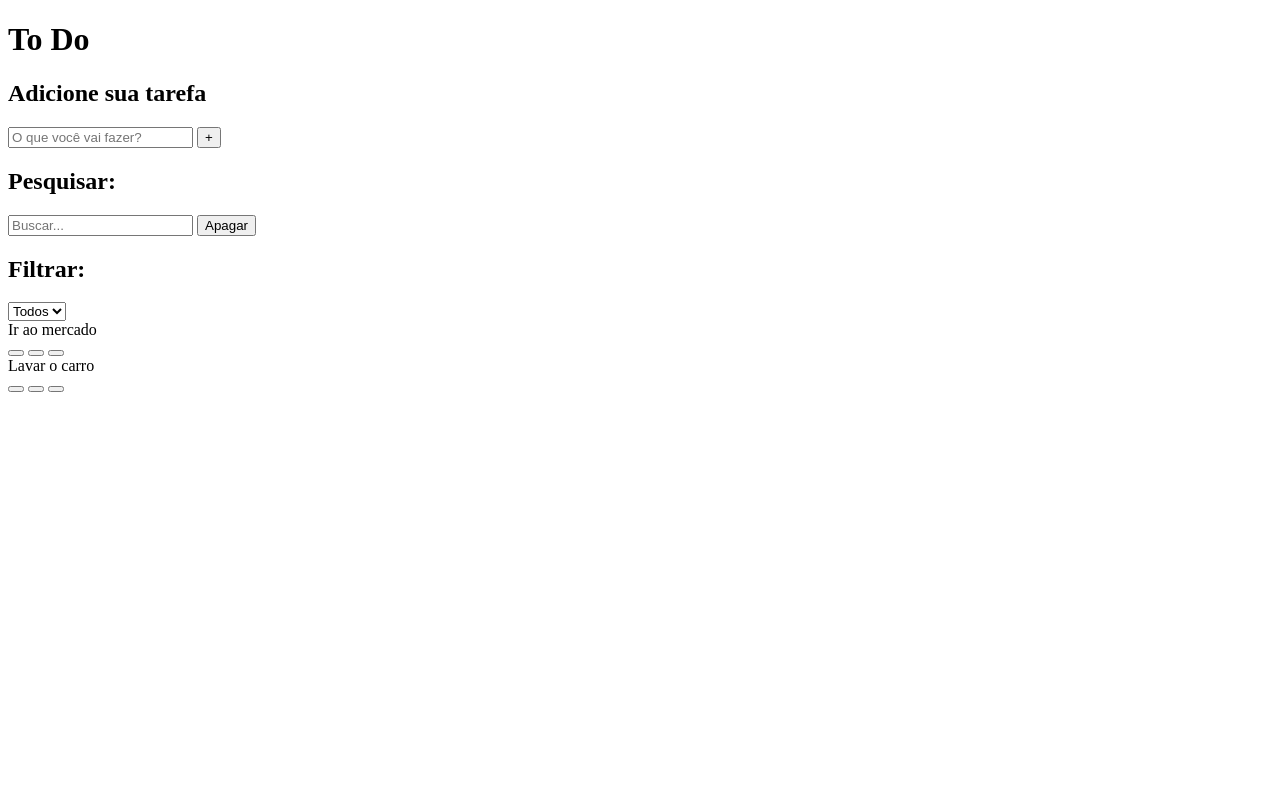
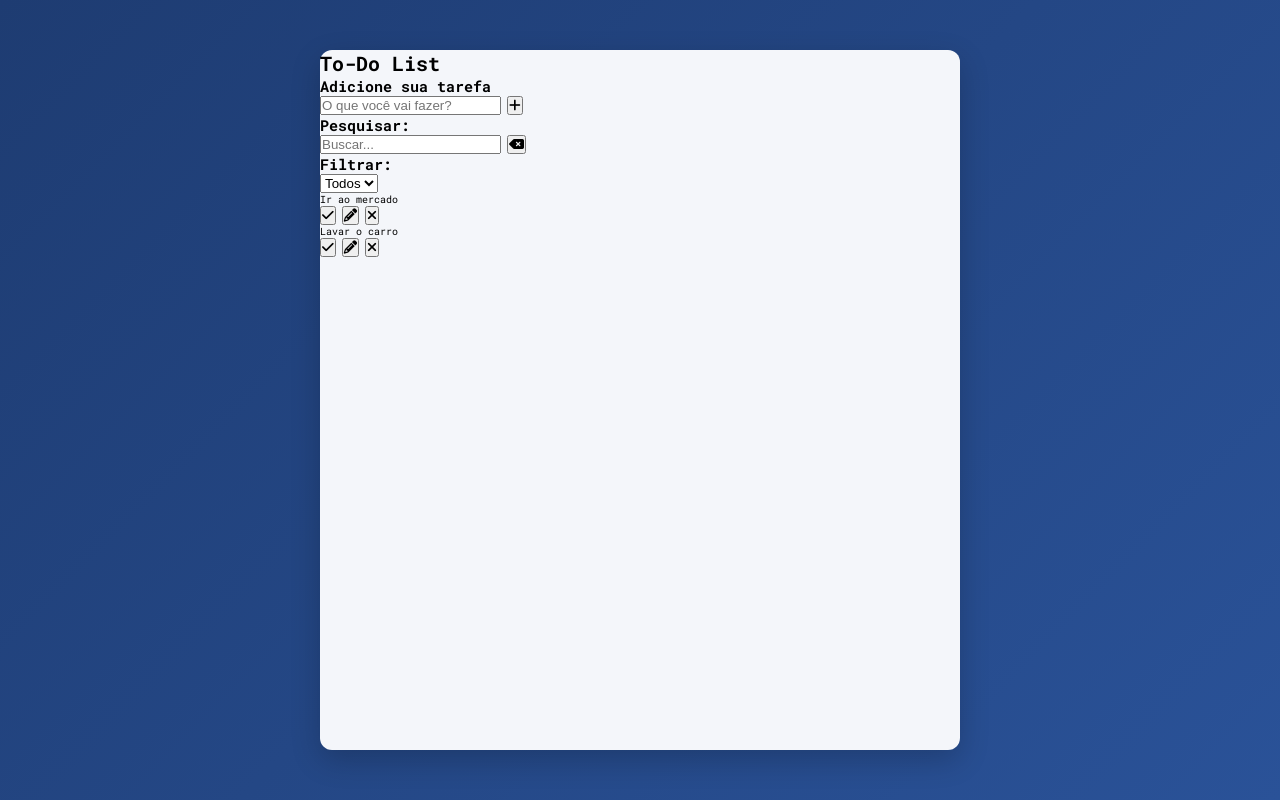
Before and after one commit to dor-95/ToDo, a plain HTML site: page index.html in a window 1280 px wide. Drawn offline with Linux system fonts and the light colour scheme.

Commit message:
Adicionado icones e iniciado estilização da página

```diff
--- a/index.html
+++ b/index.html
@@ -1,20 +1,25 @@
 <!DOCTYPE html>
-<html lang="en">
+<html lang="pt_br">
 <head>
     <meta charset="UTF-8">
     <meta name="viewport" content="width=device-width, initial-scale=1.0">
-    <title>To Do</title>
+    <link rel="stylesheet" href="https://cdnjs.cloudflare.com/ajax/libs/font-awesome/6.4.0/css/all.min.css">
+    <link rel="icon" type="image/png" href="icon__tarefa.png">
+    <link rel="stylesheet" href="style.css">
+    <title>To-Do List</title>
 </head>
 <body>
     <main>
-        <div>
-            <h1>To Do</h1>
+        <div class="container__title">
+            <h1>To-Do List</h1>
         </div>
         <div>
             <h2>Adicione sua tarefa</h2>
             <div>
                 <input type="text" placeholder="O que você vai fazer?">
-                <button>+</button>
+                <button>
+                    <i class="fa-solid fa-plus"></i>
+                </button>
             </div>
         </div>
         <div>
@@ -23,7 +28,9 @@
                     <h2>Pesquisar:</h2>
                     <div>
                         <input type="text" placeholder="Buscar...">
-                        <button> Apagar </button>
+                        <button>
+                            <i class="fa-solid fa-delete-left"></i>
+                        </button>
                     </div>
                 </div>
                 <div>
@@ -37,17 +44,29 @@
                 <div>
                     <div>Ir ao mercado</div>
                     <div>
-                        <button></button>
-                        <button></button>
-                        <button></button>
+                        <button>
+                            <i class="fa-solid fa-check"></i>
+                        </button>
+                        <button>
+                            <i class="fa-solid fa-pencil"></i>
+                        </button>
+                        <button>
+                            <i class="fa-solid fa-xmark"></i>
+                        </button>
                     </div>
                 </div>
-                                <div>
-                    <div>Lavar o carro</div>
+                <div>
+                        <div>Lavar o carro</div>
                     <div>
-                        <button></button>
-                        <button></button>
-                        <button></button>
+                        <button>
+                            <i class="fa-solid fa-check"></i>
+                        </button>
+                        <button>
+                            <i class="fa-solid fa-pencil"></i>
+                        </button>
+                        <button>
+                            <i class="fa-solid fa-xmark"></i>
+                        </button>
                     </div>
                 </div>
             </div>
--- /dev/null
+++ b/style.css
@@ -0,0 +1,29 @@
+@import url('https://fonts.googleapis.com/css2?family=Roboto+Mono:ital,wght@0,100..700;1,100..700&display=swap');
+
+* {
+    margin: 0;
+    padding: 0;
+    box-sizing: border-box;
+}
+
+html {
+    font-size: 62.5%;
+    font-family: "Roboto Mono", monospace;
+}
+
+body {
+    display: flex;
+    justify-content: center;
+
+    height: 100vh;
+    background: linear-gradient(135deg, #1e3c72, #2a5298);
+}
+
+main {
+    width: 50%;
+    margin: 50px;
+
+    background-color: #f4f6fa;
+    border-radius: 12px;
+    box-shadow: 0 10px 30px rgba(0, 0, 0, 0.2);
+}
```
Also changed, not shown: icon__tarefa.png (added), 1 other file.
